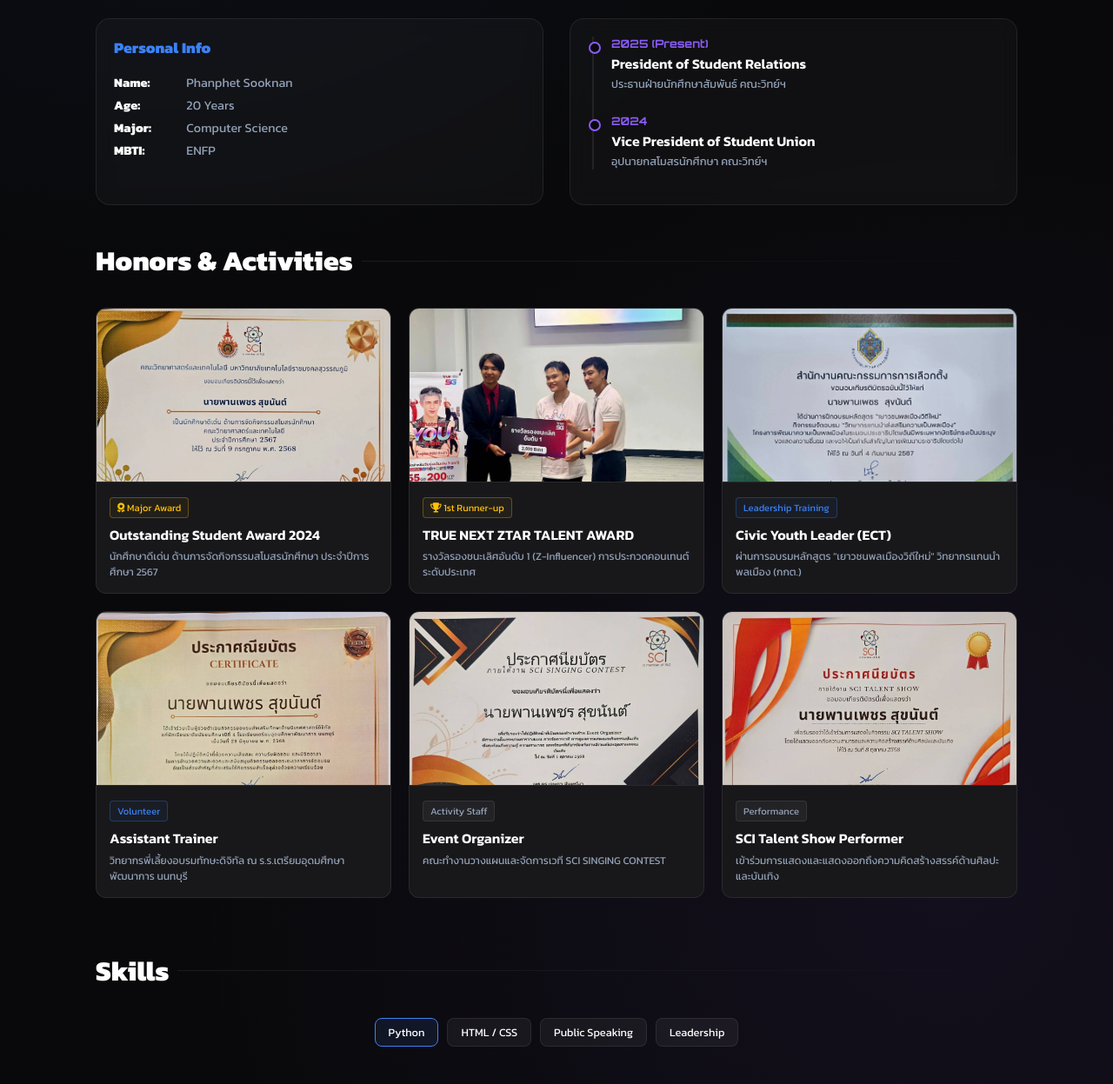
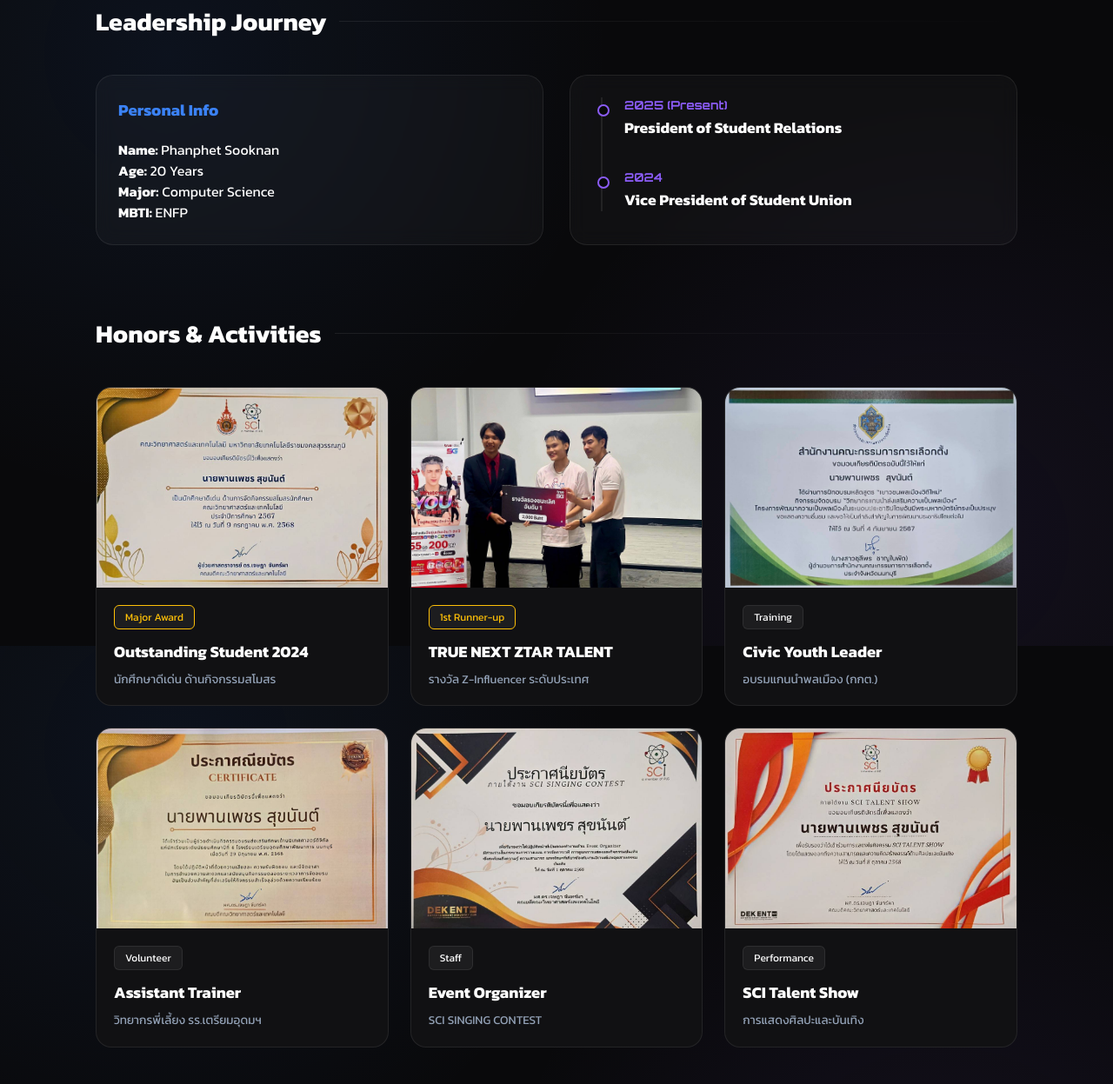
Before and after one commit to phanphet859/phanphet-profile, a plain HTML site: page index.html in a window 1280 px wide. Shown: the part 857-2104 px from the top of the page at 87% size. Drawn offline with Linux system fonts and the light colour scheme.

Commit message:
Add files via upload

```diff
--- a/index.html
+++ b/index.html
@@ -2,10 +2,10 @@
 <html lang="th">
 <head>
     <meta charset="UTF-8">
-    <meta name="viewport" content="width=device-width, initial-scale=1.0">
+    <meta name="viewport" content="width=device-width, initial-scale=1.0, maximum-scale=1.0, user-scalable=no">
     <title>Phanphet Sooknan | Portfolio</title>
     <link rel="stylesheet" href="https://cdnjs.cloudflare.com/ajax/libs/font-awesome/6.4.0/css/all.min.css">
-    <link href="https://fonts.googleapis.com/css2?family=Kanit:wght@200;300;400;500;600;800&family=Orbitron:wght@500;700&display=swap" rel="stylesheet">
+    <link href="https://fonts.googleapis.com/css2?family=Kanit:wght@200;300;400;500;600;700;800&family=Orbitron:wght@500;700&display=swap" rel="stylesheet">
 
     <style>
         :root {
@@ -22,243 +22,131 @@
             background-color: var(--bg-color); color: var(--text-main); overflow-x: hidden;
             background-image: radial-gradient(circle at 15% 15%, rgba(59, 130, 246, 0.08) 0%, transparent 40%),
                               radial-gradient(circle at 85% 85%, rgba(139, 92, 246, 0.08) 0%, transparent 40%);
+            background-attachment: fixed;
         }
 
-        @keyframes float { 0% { transform: translateY(0px); } 50% { transform: translateY(-6px); } 100% { transform: translateY(0px); } }
+        @keyframes float { 0% { transform: translateY(0px); } 50% { transform: translateY(-10px); } 100% { transform: translateY(0px); } }
 
         nav {
             display: flex; justify-content: space-between; align-items: center; padding: 15px 5%;
-            position: fixed; width: 100%; top: 0; background: rgba(9, 9, 11, 0.95); backdrop-filter: blur(20px);
+            position: fixed; width: 100%; top: 0; background: rgba(9, 9, 11, 0.85); backdrop-filter: blur(15px);
             z-index: 1000; border-bottom: 1px solid var(--glass-border);
         }
         .logo {
-            font-family: 'Orbitron'; font-size: 1.2rem; font-weight: 700; letter-spacing: 2px;
+            font-family: 'Orbitron'; font-size: 1.1rem; font-weight: 700; letter-spacing: 1.5px;
             background: linear-gradient(90deg, var(--primary), var(--accent)); -webkit-background-clip: text; -webkit-text-fill-color: transparent;
         }
         .resume-btn {
-            padding: 6px 15px; border: 1px solid var(--primary); border-radius: 50px; color: var(--primary);
-            text-decoration: none; display: flex; align-items: center; gap: 8px; transition: 0.3s; font-size: 0.8rem;
+            padding: 8px 16px; border: 1px solid var(--primary); border-radius: 50px; color: var(--primary);
+            text-decoration: none; display: flex; align-items: center; gap: 6px; transition: 0.3s; font-size: 0.75rem;
+            background: rgba(59, 130, 246, 0.05);
         }
-        .resume-btn:hover { background: rgba(59, 130, 246, 0.1); }
 
         .hero {
             min-height: 100vh; display: flex; flex-direction: column; justify-content: center; align-items: center;
-            text-align: center; padding: 100px 20px 60px;
+            text-align: center; padding: 120px 20px 60px;
         }
         .profile-frame {
-            width: 180px; height: 180px; border-radius: 50%; padding: 4px;
+            width: 200px; height: 200px; border-radius: 50%; padding: 4px;
             background: linear-gradient(135deg, var(--primary), var(--accent), var(--gold));
-            margin-bottom: 25px; animation: float 6s ease-in-out infinite;
+            margin-bottom: 35px; animation: float 6s ease-in-out infinite;
         }
         .profile-img { width: 100%; height: 100%; background-color: #1e1e2e; border-radius: 50%; overflow: hidden; display: flex; align-items: center; justify-content: center; }
         .profile-img img { width: 100%; height: 100%; object-fit: cover; }
 
-        h1 { font-size: 2.2rem; font-weight: 800; line-height: 1.2; margin-bottom: 10px; }
+        h1 { font-size: 11vw; font-weight: 800; line-height: 1.1; margin-bottom: 20px; text-shadow: 0 10px 20px rgba(0,0,0,0.5); }
         .role-badge {
-            background: rgba(255, 255, 255, 0.05); border: 1px solid var(--glass-border); color: var(--gold);
-            padding: 6px 18px; border-radius: 30px; font-size: 0.8rem; margin-bottom: 25px; display: inline-block;
+            background: rgba(255, 255, 255, 0.03); border: 1px solid rgba(255, 193, 7, 0.3); color: var(--gold);
+            padding: 8px 22px; border-radius: 50px; font-size: 0.85rem; margin-bottom: 30px; display: inline-block;
         }
-        .social-bar { display: flex; gap: 15px; margin-top: 10px; }
+        .hero-desc { color: var(--text-muted); max-width: 550px; margin: 0 auto 35px; font-size: 0.95rem; line-height: 1.6; }
+
+        .social-bar { display: flex; gap: 20px; }
         .social-link {
-            width: 40px; height: 40px; border-radius: 12px; background: var(--glass-bg); border: 1px solid var(--glass-border);
-            display: flex; align-items: center; justify-content: center; font-size: 1.1rem; color: var(--text-muted); text-decoration: none; transition: 0.3s;
+            width: 45px; height: 45px; border-radius: 50%; background: var(--glass-bg); border: 1px solid var(--glass-border);
+            display: flex; align-items: center; justify-content: center; font-size: 1.2rem; color: var(--text-muted); text-decoration: none;
         }
-        .social-link:hover { transform: translateY(-3px); color: white; border-color: var(--primary); }
 
         .container { max-width: 1100px; margin: 0 auto; padding: 0 20px; }
-        .section-heading { margin-bottom: 30px; display: flex; align-items: center; gap: 10px; }
-        .section-heading h2 { font-size: 1.5rem; font-weight: 700; white-space: nowrap; }
+        .section-heading { margin: 60px 0 40px; display: flex; align-items: center; gap: 15px; }
+        .section-heading h2 { font-size: 1.8rem; font-weight: 700; }
         .line-deco { flex-grow: 1; height: 1px; background: linear-gradient(90deg, var(--glass-border), transparent); }
 
         .glass-card {
             background: var(--glass-bg); border: 1px solid var(--glass-border); backdrop-filter: blur(10px);
-            border-radius: 16px; padding: 20px; height: 100%; transition: 0.3s; margin-bottom: 20px;
+            border-radius: 20px; padding: 25px; margin-bottom: 20px;
         }
 
-        .timeline-box { border-left: 2px solid var(--glass-border); padding-left: 20px; margin-left: 5px; display: flex; flex-direction: column; gap: 25px; }
+        .timeline-box { border-left: 2px solid var(--glass-border); padding-left: 25px; margin-left: 10px; display: flex; flex-direction: column; gap: 35px; }
         .t-item { position: relative; }
-        .t-item::before {
-            content: ''; position: absolute; left: -26px; top: 6px; width: 10px; height: 10px;
-            background: var(--bg-color); border: 2px solid var(--accent); border-radius: 50%;
+        .t-item::before { content: ''; position: absolute; left: -31px; top: 8px; width: 10px; height: 10px; background: var(--bg-color); border: 2px solid var(--accent); border-radius: 50%; }
+        .t-year { color: var(--accent); font-weight: 600; font-size: 0.85rem; margin-bottom: 5px; font-family: 'Orbitron'; }
+        .t-role { font-size: 1.1rem; font-weight: 700; color: white; }
+
+        .cert-grid { display: grid; grid-template-columns: 1fr; gap: 25px; margin-bottom: 80px; }
+        .cert-card { background: #111113; border: 1px solid var(--glass-border); border-radius: 18px; overflow: hidden; }
+        .cert-img-box { width: 100%; height: 230px; overflow: hidden; }
+        .cert-img-box img { width: 100%; height: 100%; object-fit: cover; }
+        .cert-content { padding: 20px; }
+        .cert-tag { font-size: 0.75rem; padding: 4px 12px; border-radius: 6px; display: inline-block; margin-bottom: 12px; border: 1px solid var(--glass-border); background: rgba(255,255,255,0.05); }
+        .cert-tag.gold { color: var(--gold); border-color: var(--gold); }
+        .cert-title { font-size: 1.15rem; font-weight: 700; color: white; margin-bottom: 8px; }
+        .cert-desc { font-size: 0.85rem; color: var(--text-muted); line-height: 1.5; }
+
+        @media (min-width: 768px) {
+            h1 { font-size: 4rem; }
+            .container-grid { display: grid; grid-template-columns: 1fr 1fr; gap: 30px; }
+            .cert-grid { grid-template-columns: repeat(2, 1fr); }
         }
-        .t-year { color: var(--accent); font-weight: 600; font-size: 0.8rem; margin-bottom: 3px; font-family: 'Orbitron'; }
-        .t-role { font-size: 1rem; font-weight: 600; color: white; margin-bottom: 2px; }
-        .t-detail { font-size: 0.8rem; color: var(--text-muted); }
-
-        .cert-grid {
-            display: grid; grid-template-columns: repeat(auto-fit, minmax(280px, 1fr)); gap: 20px; margin-bottom: 60px;
-        }
-        .cert-card {
-            background: #18181b; border: 1px solid var(--glass-border); border-radius: 12px; overflow: hidden;
-            transition: 0.4s; position: relative;
-        }
-        .cert-card:hover { transform: translateY(-5px); border-color: var(--primary); }
-
-        .cert-img-box {
-            width: 100%; height: 200px; overflow: hidden; position: relative; border-bottom: 1px solid var(--glass-border);
-        }
-        .cert-img-box img {
-            width: 100%; height: 100%; object-fit: cover; transition: 0.5s;
-            object-position: top center;
-        }
-
-        .cert-content { padding: 15px; }
-        .cert-tag {
-            font-size: 0.7rem; padding: 3px 8px; border-radius: 4px; display: inline-block; margin-bottom: 8px;
-            background: rgba(255, 255, 255, 0.05); color: var(--text-muted); border: 1px solid var(--glass-border);
-        }
-        .cert-tag.gold { color: var(--gold); border-color: rgba(255, 193, 7, 0.3); background: rgba(255, 193, 7, 0.05); }
-        .cert-tag.blue { color: var(--primary); border-color: rgba(59, 130, 246, 0.3); background: rgba(59, 130, 246, 0.05); }
-
-        .cert-title { font-size: 1rem; font-weight: 600; color: white; margin-bottom: 5px; line-height: 1.4; }
-        .cert-desc { font-size: 0.75rem; color: var(--text-muted); }
-
-        footer { text-align: center; padding: 40px 0 20px; margin-top: 30px; color: var(--text-muted); font-size: 0.7rem; }
-
-        /* --- Desktop Specific Styles --- */
-        @media (min-width: 768px) {
-            h1 { font-size: 3.5rem; }
-            .logo { font-size: 1.4rem; }
-            .resume-btn { padding: 8px 20px; font-size: 0.9rem; }
-            .profile-frame { width: 220px; height: 220px; }
-            .section-heading h2 { font-size: 2rem; }
-            .container-grid { display: grid; grid-template-columns: repeat(2, 1fr); gap: 30px; }
-            .cert-grid { grid-template-columns: repeat(auto-fit, minmax(320px, 1fr)); }
-            .role-badge { font-size: 0.9rem; }
-        }
+        @media (min-width: 1024px) { .cert-grid { grid-template-columns: repeat(3, 1fr); } }
     </style>
 </head>
 <body>
-
     <nav>
         <div class="logo">PHANPHET<span style="color:var(--text-muted)">.SN</span></div>
-        <a href="#" class="resume-btn"><i class="fas fa-download"></i> Download Resume</a>
+        <a href="resume.pdf" download class="resume-btn"><i class="fas fa-download"></i> Download Resume</a>
     </nav>
 
     <section class="hero">
-        <div class="profile-frame">
-            <div class="profile-img">
-                <img src="30408_0.jpg" alt="Phanphet Profile">
-            </div>
-        </div>
+        <div class="profile-frame"><div class="profile-img"><img src="30408_0.jpg" alt="พานเพชร สุขนันต์"></div></div>
         <h1>พานเพชร สุขนันต์</h1>
         <div class="role-badge">Student Leader & CS Undergraduate</div>
-
-        <p style="color: var(--text-muted); max-width: 550px; margin: 0 auto; font-size: 0.9rem;">
-            "Driving Change with Technology"<br>
-            นักศึกษา Computer Science ผู้มีความสนใจในการพัฒนาเทคโนโลยี<br>
-            และผู้นำกิจกรรมคณะวิทยาศาสตร์ฯ (Nonthaburi)
-        </p>
-
+        <p class="hero-desc">"Driving Change with Technology"<br>นักศึกษา Computer Science ผู้มีความสนใจในการพัฒนาเทคโนโลยี<br>และผู้นำกิจกรรมคณะวิทยาศาสตร์ฯ (Nonthaburi)</p>
         <div class="social-bar">
-            <a href="https://www.facebook.com/phanphet.sooknan" target="_blank" class="social-link fb"><i class="fab fa-facebook-f"></i></a>
-            <a href="https://www.instagram.com/phanphet.sn" target="_blank" class="social-link ig"><i class="fab fa-instagram"></i></a>
+            <a href="https://www.facebook.com/phanphet.sooknan" target="_blank" class="social-link"><i class="fab fa-facebook-f"></i></a>
+            <a href="https://www.instagram.com/phanphet.sn" target="_blank" class="social-link"><i class="fab fa-instagram"></i></a>
             <a href="mailto:phanphet.sn@gmail.com" class="social-link"><i class="fas fa-envelope"></i></a>
         </div>
     </section>
 
     <div class="container">
-
         <div class="section-heading"><h2>Leadership Journey</h2><div class="line-deco"></div></div>
-
-        <div class="container-grid" style="margin-bottom: 40px;">
+        <div class="container-grid">
             <div class="glass-card">
-                <h3 style="margin-bottom: 15px; color: var(--primary); font-size: 1.1rem;">Personal Info</h3>
-                <ul style="list-style: none; color: var(--text-muted); line-height: 1.8; font-size: 0.9rem;">
-                    <li><strong style="color:white; width: 80px; display: inline-block;">Name:</strong> Phanphet Sooknan</li>
-                    <li><strong style="color:white; width: 80px; display: inline-block;">Age:</strong> 20 Years</li>
-                    <li><strong style="color:white; width: 80px; display: inline-block;">Major:</strong> Computer Science</li>
-                    <li><strong style="color:white; width: 80px; display: inline-block;">MBTI:</strong> ENFP</li>
-                </ul>
+                <h3 style="margin-bottom: 20px; color: var(--primary);">Personal Info</h3>
+                <p><strong>Name:</strong> Phanphet Sooknan</p>
+                <p><strong>Age:</strong> 20 Years</p>
+                <p><strong>Major:</strong> Computer Science</p>
+                <p><strong>MBTI:</strong> ENFP</p>
             </div>
-
             <div class="glass-card">
                 <div class="timeline-box">
-                    <div class="t-item">
-                        <div class="t-year">2025 (Present)</div>
-                        <div class="t-role">President of Student Relations</div>
-                        <div class="t-detail">ประธานฝ่ายนักศึกษาสัมพันธ์ คณะวิทย์ฯ</div>
-                    </div>
-                    <div class="t-item">
-                        <div class="t-year">2024</div>
-                        <div class="t-role">Vice President of Student Union</div>
-                        <div class="t-detail">อุปนายกสโมสรนักศึกษา คณะวิทย์ฯ</div>
-                    </div>
+                    <div class="t-item"><div class="t-year">2025 (Present)</div><div class="t-role">President of Student Relations</div></div>
+                    <div class="t-item"><div class="t-year">2024</div><div class="t-role">Vice President of Student Union</div></div>
                 </div>
             </div>
         </div>
 
         <div class="section-heading"><h2>Honors & Activities</h2><div class="line-deco"></div></div>
-
         <div class="cert-grid">
-            <div class="cert-card">
-                <div class="cert-img-box"><img src="30402_0.jpg" alt="Award"></div>
-                <div class="cert-content">
-                    <span class="cert-tag gold"><i class="fas fa-award"></i> Major Award</span>
-                    <div class="cert-title">Outstanding Student Award 2024</div>
-                    <div class="cert-desc">นักศึกษาดีเด่น ด้านการจัดกิจกรรมสโมสรนักศึกษา ประจำปีการศึกษา 2567</div>
-                </div>
-            </div>
-
-            <div class="cert-card">
-                <div class="cert-img-box"><img src="30407_0.jpg" alt="True Award"></div>
-                <div class="cert-content">
-                    <span class="cert-tag gold"><i class="fas fa-trophy"></i> 1st Runner-up</span>
-                    <div class="cert-title">TRUE NEXT ZTAR TALENT AWARD</div>
-                    <div class="cert-desc">รางวัลรองชนะเลิศอันดับ 1 (Z-Influencer) การประกวดคอนเทนต์ระดับประเทศ</div>
-                </div>
-            </div>
-
-            <div class="cert-card">
-                <div class="cert-img-box"><img src="30406_0.jpg" alt="Training"></div>
-                <div class="cert-content">
-                    <span class="cert-tag blue">Leadership Training</span>
-                    <div class="cert-title">Civic Youth Leader (ECT)</div>
-                    <div class="cert-desc">ผ่านการอบรมหลักสูตร "เยาวชนพลเมืองวิถีใหม่" วิทยากรแกนนำพลเมือง (กกต.)</div>
-                </div>
-            </div>
-
-            <div class="cert-card">
-                <div class="cert-img-box"><img src="30403_0.jpg" alt="Volunteer"></div>
-                <div class="cert-content">
-                    <span class="cert-tag blue">Volunteer</span>
-                    <div class="cert-title">Assistant Trainer</div>
-                    <div class="cert-desc">วิทยากรพี่เลี้ยงอบรมทักษะดิจิทัล ณ ร.ร.เตรียมอุดมศึกษาพัฒนาการ นนทบุรี</div>
-                </div>
-            </div>
-
-            <div class="cert-card">
-                <div class="cert-img-box"><img src="30405_0.jpg" alt="Staff"></div>
-                <div class="cert-content">
-                    <span class="cert-tag">Activity Staff</span>
-                    <div class="cert-title">Event Organizer</div>
-                    <div class="cert-desc">คณะทำงานวางแผนและจัดการเวที SCI SINGING CONTEST</div>
-                </div>
-            </div>
-
-            <div class="cert-card">
-                <div class="cert-img-box"><img src="30404_0.jpg" alt="Performer"></div>
-                <div class="cert-content">
-                    <span class="cert-tag">Performance</span>
-                    <div class="cert-title">SCI Talent Show Performer</div>
-                    <div class="cert-desc">เข้าร่วมการแสดงและแสดงออกถึงความคิดสร้างสรรค์ด้านศิลปะและบันเทิง</div>
-                </div>
-            </div>
+            <div class="cert-card"><div class="cert-img-box"><img src="30402_0.jpg"></div><div class="cert-content"><span class="cert-tag gold">Major Award</span><div class="cert-title">Outstanding Student 2024</div><div class="cert-desc">นักศึกษาดีเด่น ด้านกิจกรรมสโมสร</div></div></div>
+            <div class="cert-card"><div class="cert-img-box"><img src="30407_0.jpg"></div><div class="cert-content"><span class="cert-tag gold">1st Runner-up</span><div class="cert-title">TRUE NEXT ZTAR TALENT</div><div class="cert-desc">รางวัล Z-Influencer ระดับประเทศ</div></div></div>
+            <div class="cert-card"><div class="cert-img-box"><img src="30406_0.jpg"></div><div class="cert-content"><span class="cert-tag">Training</span><div class="cert-title">Civic Youth Leader</div><div class="cert-desc">อบรมแกนนำพลเมือง (กกต.)</div></div></div>
+            <div class="cert-card"><div class="cert-img-box"><img src="30403_0.jpg"></div><div class="cert-content"><span class="cert-tag">Volunteer</span><div class="cert-title">Assistant Trainer</div><div class="cert-desc">วิทยากรพี่เลี้ยง รร.เตรียมอุดมฯ</div></div></div>
+            <div class="cert-card"><div class="cert-img-box"><img src="30405_0.jpg"></div><div class="cert-content"><span class="cert-tag">Staff</span><div class="cert-title">Event Organizer</div><div class="cert-desc">SCI SINGING CONTEST</div></div></div>
+            <div class="cert-card"><div class="cert-img-box"><img src="30404_0.jpg"></div><div class="cert-content"><span class="cert-tag">Performance</span><div class="cert-title">SCI Talent Show</div><div class="cert-desc">การแสดงศิลปะและบันเทิง</div></div></div>
         </div>
-
-        <div class="section-heading"><h2>Skills</h2><div class="line-deco"></div></div>
-        <div style="display: flex; gap: 10px; flex-wrap: wrap; justify-content: center; padding-bottom: 40px;">
-            <span style="background: rgba(59, 130, 246, 0.1); border: 1px solid var(--primary); padding: 6px 15px; border-radius: 8px; font-size: 0.8rem;">Python</span>
-            <span style="background: rgba(255, 255, 255, 0.05); border: 1px solid var(--glass-border); padding: 6px 15px; border-radius: 8px; font-size: 0.8rem;">HTML / CSS</span>
-            <span style="background: rgba(255, 255, 255, 0.05); border: 1px solid var(--glass-border); padding: 6px 15px; border-radius: 8px; font-size: 0.8rem;">Public Speaking</span>
-            <span style="background: rgba(255, 255, 255, 0.05); border: 1px solid var(--glass-border); padding: 6px 15px; border-radius: 8px; font-size: 0.8rem;">Leadership</span>
-        </div>
-
     </div>
-
-    <footer>
-        <p>© 2025 PHANPHET.SN</p>
-    </footer>
-
+    <footer style="text-align:center; padding: 40px;">© 2025 PHANPHET.SN</footer>
 </body>
 </html>
```
